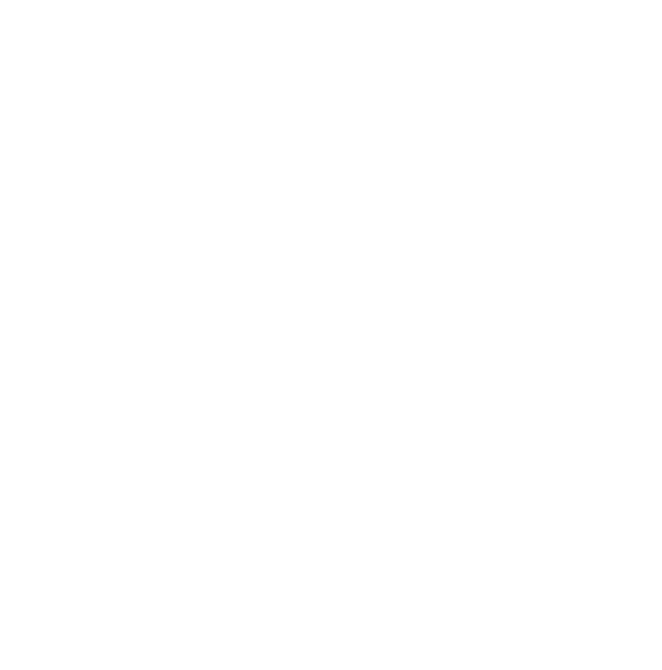
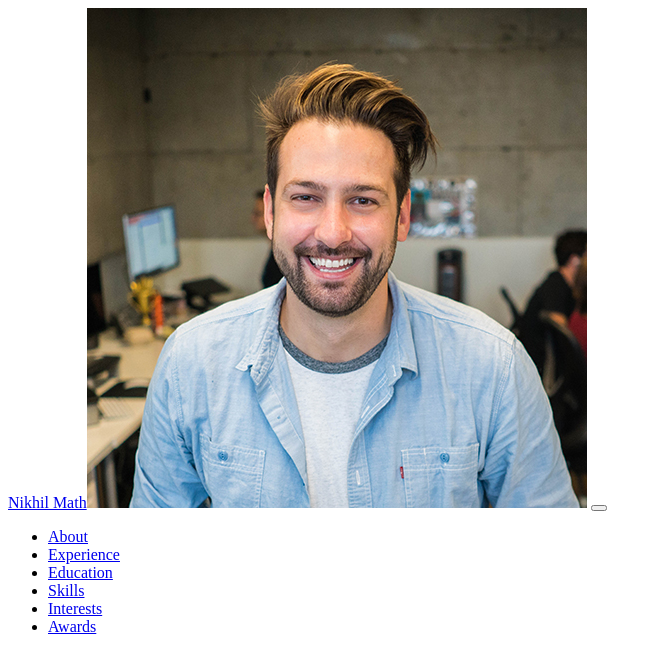
Before and after one commit to NikhilMath/Bridgerland-web0995-Resume-Assignment, a plain HTML site: page index.html in a window 1280 px wide. Shown: the whole page, without its empty margins (0-662 px from the left). Drawn offline with Linux system fonts and the light colour scheme; a web font is replaced by a local one.

Commit message:
did html navigation

```diff
--- a/index.html
+++ b/index.html
@@ -3,9 +3,9 @@
     <head>
         <meta charset="utf-8" />
         <meta name="viewport" content="width=device-width, initial-scale=1, shrink-to-fit=no" />
-        <meta name="description" content="" />
-        <meta name="author" content="" />
-        <title></title>
+        <meta name="description" content="This is my resume" />
+        <meta name="author" content="Nikhil" />
+        <title>My Resume</title>
         <link rel="icon" type="image/x-icon" href="assets/img/favicon.ico" />
         <!-- Font Awesome icons (free version)-->
         <script src="https://use.fontawesome.com/releases/v5.13.0/js/all.js" crossorigin="anonymous"></script>
@@ -14,7 +14,20 @@
         <link href="https://fonts.googleapis.com/css?family=Muli:400,400i,800,800i" rel="stylesheet" type="text/css" />
 
     </head>
-    <body>
-
+    <body id="page-top">
+        <!-- Navigation -->
+        <nav id="sideNav"></nav>
+        <a href="#page-top"><span>Nikhil Math</span><span><img src="/assets/img/profile.jpg" alt="image of a dude"></span></a>
+        <button type="button"><span></span></button>
+        <div id="navbarSupportedContent">
+            <ul>
+                <li><a href="#about">About</a></li>
+                <li><a href="#experience">Experience</a></li>
+                <li><a href="#education">Education</a></li>
+                <li><a href="#skills">Skills</a></li>
+                <li><a href="#interests">Interests</a></li>
+                <li><a href="#awards">Awards</a></li>
+            </ul>
+        </div>
     </body>
 </html>
```
Also changed, not shown: assets/img/favicon.ico (renamed from favicon.ico), assets/img/profile.jpg (renamed from profile.jpg).
